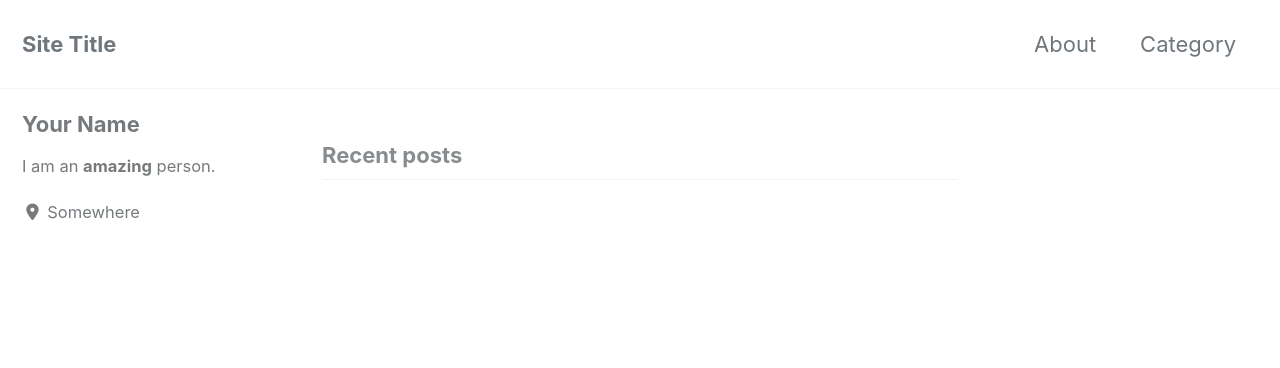
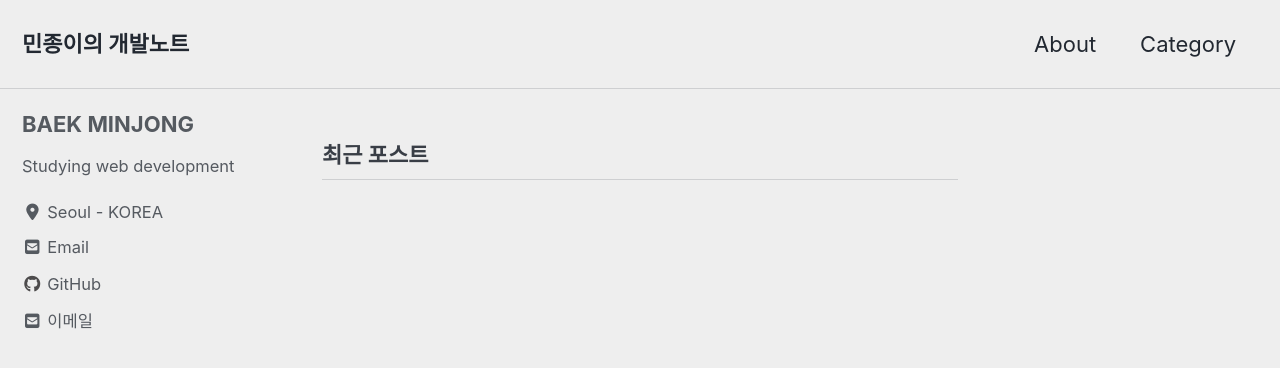
Before and after one commit to kjw0112m/minjongbaek.github.io, a Jekyll site: the page built from index.html, in a window 1280 px wide and 900 px high. Shown: the top 368 px of the window. Built offline with Jekyll 4.4.1, drawn with Linux system fonts in a browser that asks for light colours; cached includes are drawn as plain includes; nearby versions of some CDN libraries; the list of posts is cut into pages by our own code; some of the changed text lies outside the part shown.

Commit message:
Update _config.yml

```diff
--- a/_config.yml
+++ b/_config.yml
@@ -12,14 +12,14 @@
 
 # theme                  : "minimal-mistakes-jekyll"
 # remote_theme           : "mmistakes/minimal-mistakes"
-minimal_mistakes_skin    : "default" # "air", "aqua", "contrast", "dark", "dirt", "neon", "mint", "plum", "sunrise"
+minimal_mistakes_skin    : "air" # "air", "aqua", "contrast", "dark", "dirt", "neon", "mint", "plum", "sunrise"
 
 # Site Settings
-locale                   : "en-US"
-title                    : "Site Title"
+locale                   : "ko-KR"
+title                    : "민종이의 개발노트"
 title_separator          : "-"
 subtitle                 : # site tagline that appears below site title in masthead
-name                     : "Your Name"
+name                     : "MINJONG"
 description              : "An amazing website."
 url                      : # the base hostname & protocol for your site e.g. "https://mmistakes.github.io"
 baseurl                  : # the subpath of your site, e.g. "/blog"
@@ -107,15 +107,15 @@ analytics:
 
 # Site Author
 author:
-  name             : "Your Name"
+  name             : "BAEK MINJONG"
   avatar           : # path of avatar image, e.g. "/assets/images/bio-photo.jpg"
-  bio              : "I am an **amazing** person."
-  location         : "Somewhere"
-  email            :
+  bio              : "Studying web development"
+  location         : "Seoul - KOREA"
+  email            : "minjong.baek@gmail.com"
   links:
     - label: "Email"
       icon: "fas fa-fw fa-envelope-square"
-      # url: mailto:your.name@email.com
+      url: mailto:minjong.baek@gmail.com
     - label: "Website"
       icon: "fas fa-fw fa-link"
       # url: "https://your-website.com"
@@ -127,7 +127,7 @@ author:
       # url: "https://facebook.com/"
     - label: "GitHub"
       icon: "fab fa-fw fa-github"
-      # url: "https://github.com/"
+      url: "https://github.com/minjongbaek"
     - label: "Instagram"
       icon: "fab fa-fw fa-instagram"
       # url: "https://instagram.com/"
```
